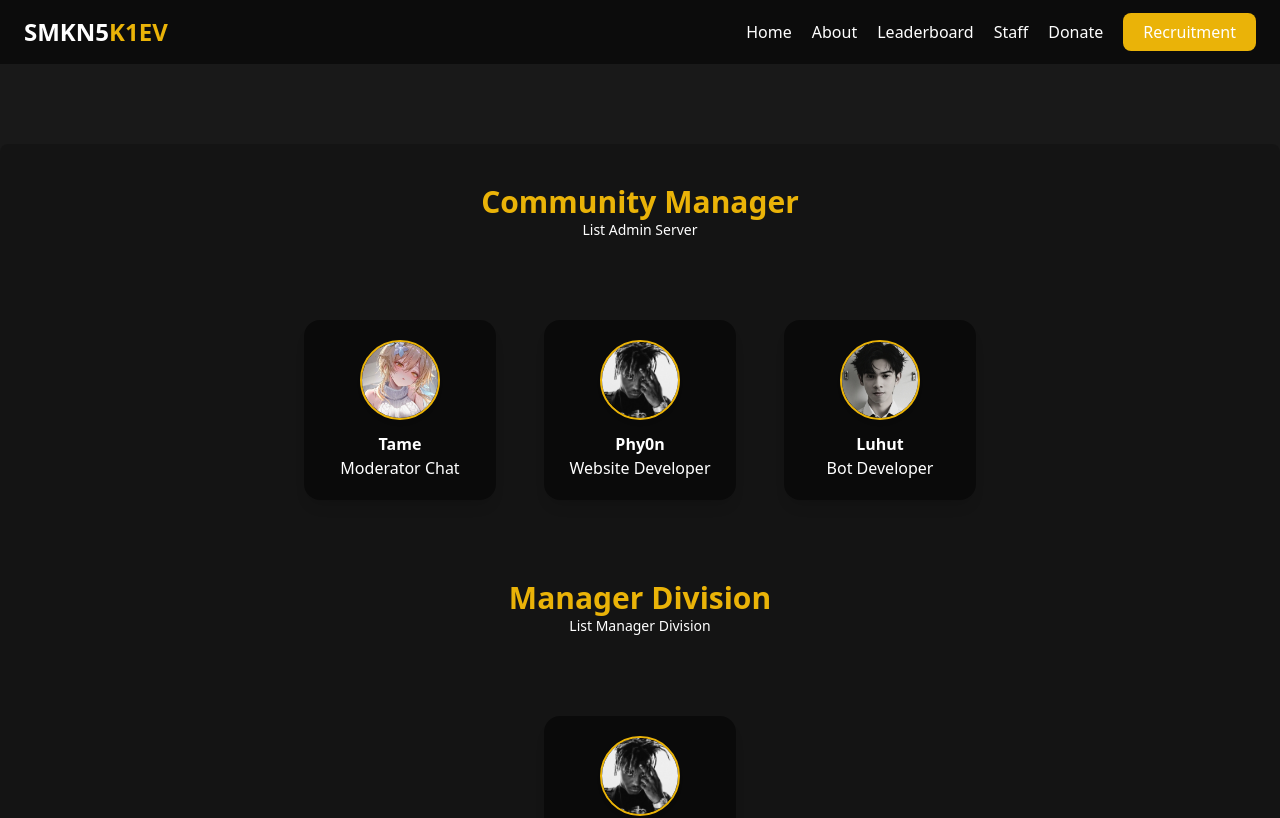
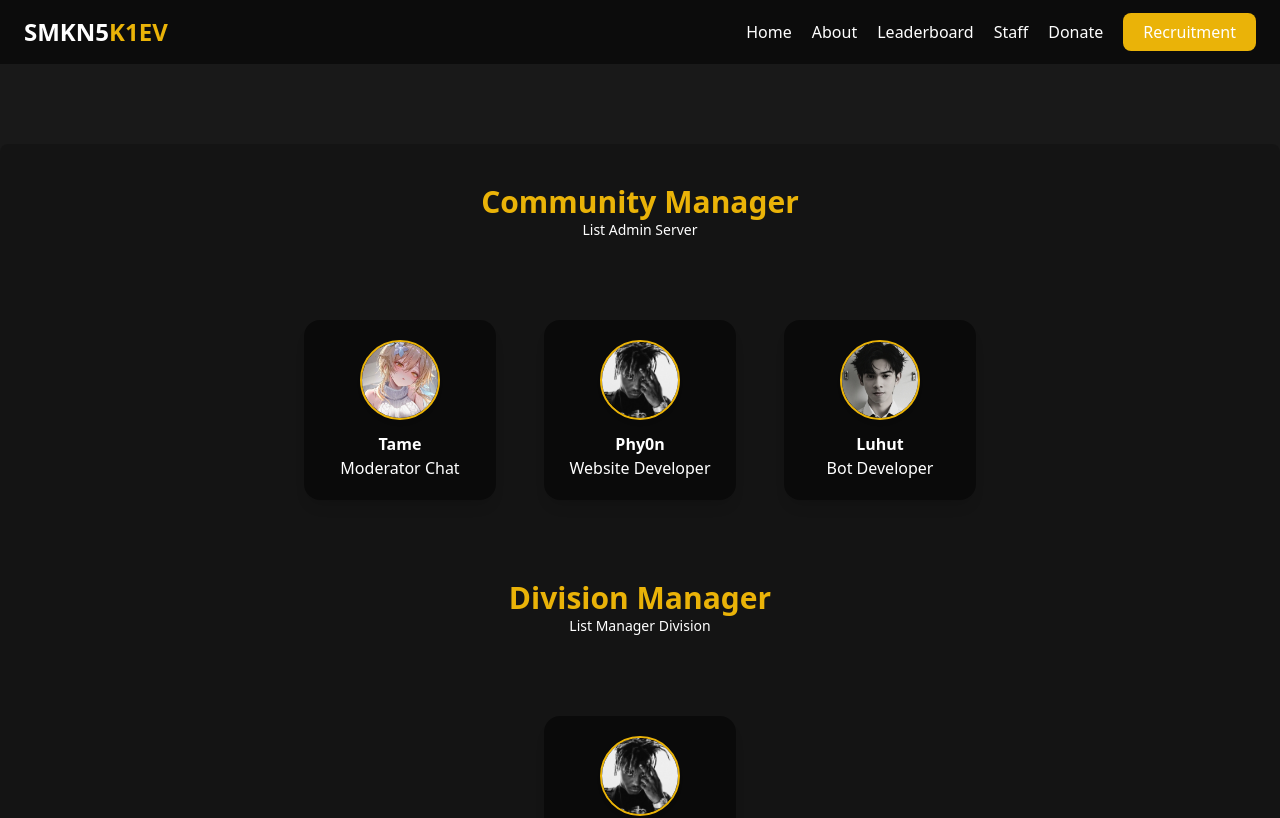
Before and after one commit to 6Nvckai9/W3bTchSmKnLKk1Ev, a plain HTML site: page channel/staff.html in a window 1280 px wide. Shown: the top 818 px of the page. Drawn offline with nearby package versions, Linux system fonts and the light colour scheme.

Commit message:
Add files via upload

```diff
--- a/channel/staff.html
+++ b/channel/staff.html
@@ -122,8 +122,8 @@
             <!-- STAFF CATEGORY -->
             <div>
                 <div class="text-center my-20">
-                    <h1 class="text-xl sm:text-2xl md:text-3xl font-bold"><span class="text-yellow-500">Manager
-                            Division</span>
+                    <h1 class="text-xl sm:text-2xl md:text-3xl font-bold"><span class="text-yellow-500">Division
+                            Manager</span>
                     </h1>
                     <p class="text-sm">List Manager Division</p>
                 </div>
```
